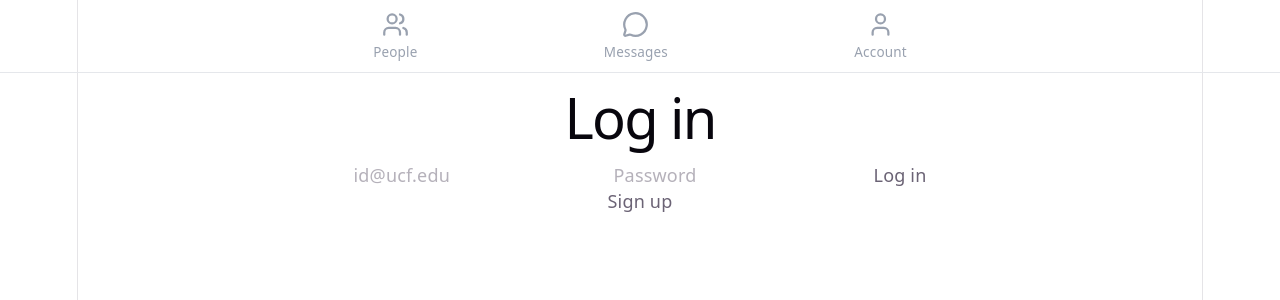
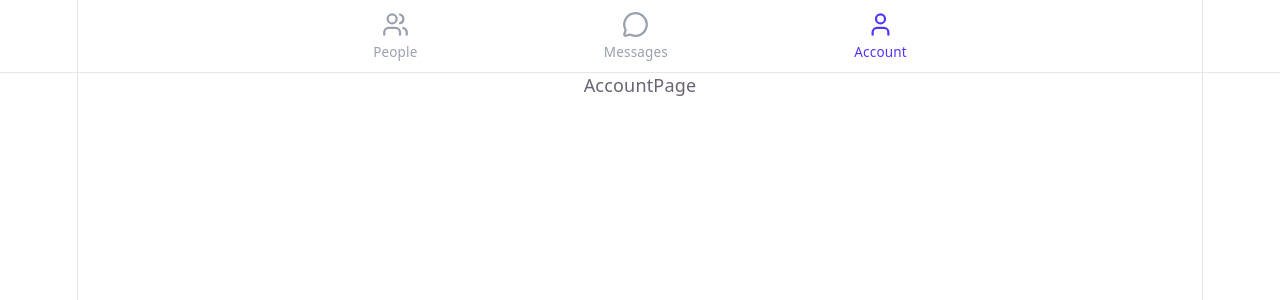
Before and after one commit to Gavin-Heaver/MERN-Project, a React (Vite) app in the folder web/: page /account in a window 1280 px wide. Before the commit this address led to /login. Shown: the top 300 px of the page. Built offline with nearby package versions, Linux system fonts and the light colour scheme; no server answers.

Commit message:
profile renamed to account

```diff
--- a/package.json
+++ b/package.json
@@ -4,6 +4,8 @@
   "description": "",
   "main": "index.js",
   "scripts": {
+    "dev": "pnpm --parallel -r dev",
+    "build": "pnpm -r build",
     "test": "echo \"Error: no test specified\" && exit 1"
   },
   "keywords": [],
--- a/web/src/App.tsx
+++ b/web/src/App.tsx
@@ -6,7 +6,7 @@ import RegisterPage from './pages/RegisterPage'
 import FeedPage from './pages/FeedPage'
 import PeoplePage from './pages/PeoplePage'
 import MessagesPage from './pages/MessagesPage'
-import ProfilePage from './pages/ProfilePage'
+import AccountPage from './pages/AccountPage'
 import Navbar from './components/Navbar'
 
 function PrivateRoute({ children }: { children: ReactNode }) {
@@ -24,7 +24,7 @@ export default function App() {
           <Route path="/register" element={<RegisterPage />} />
           <Route path="/people" element={<PeoplePage />} />
           <Route path="/messages" element={<MessagesPage />} />
-          <Route path="/profile" element={<ProfilePage />} />
+          <Route path="/account" element={<AccountPage />} />
           <Route path="/" element={<PrivateRoute><FeedPage /></PrivateRoute>} />
           <Route path="*" element={<Navigate to="/" replace />} />
         </Routes>
--- /dev/null
+++ b/web/src/pages/AccountPage.tsx
@@ -0,0 +1,8 @@
+export default function AccountPage() {
+
+    return (
+        <div>
+            AccountPage
+        </div>
+    )
+}
--- a/web/src/pages/ProfilePage.tsx
+++ /dev/null
@@ -1,8 +0,0 @@
-export default function ProfilePage() {
-
-    return (
-        <div>
-            ProfilePage
-        </div>
-    )
-}
```
